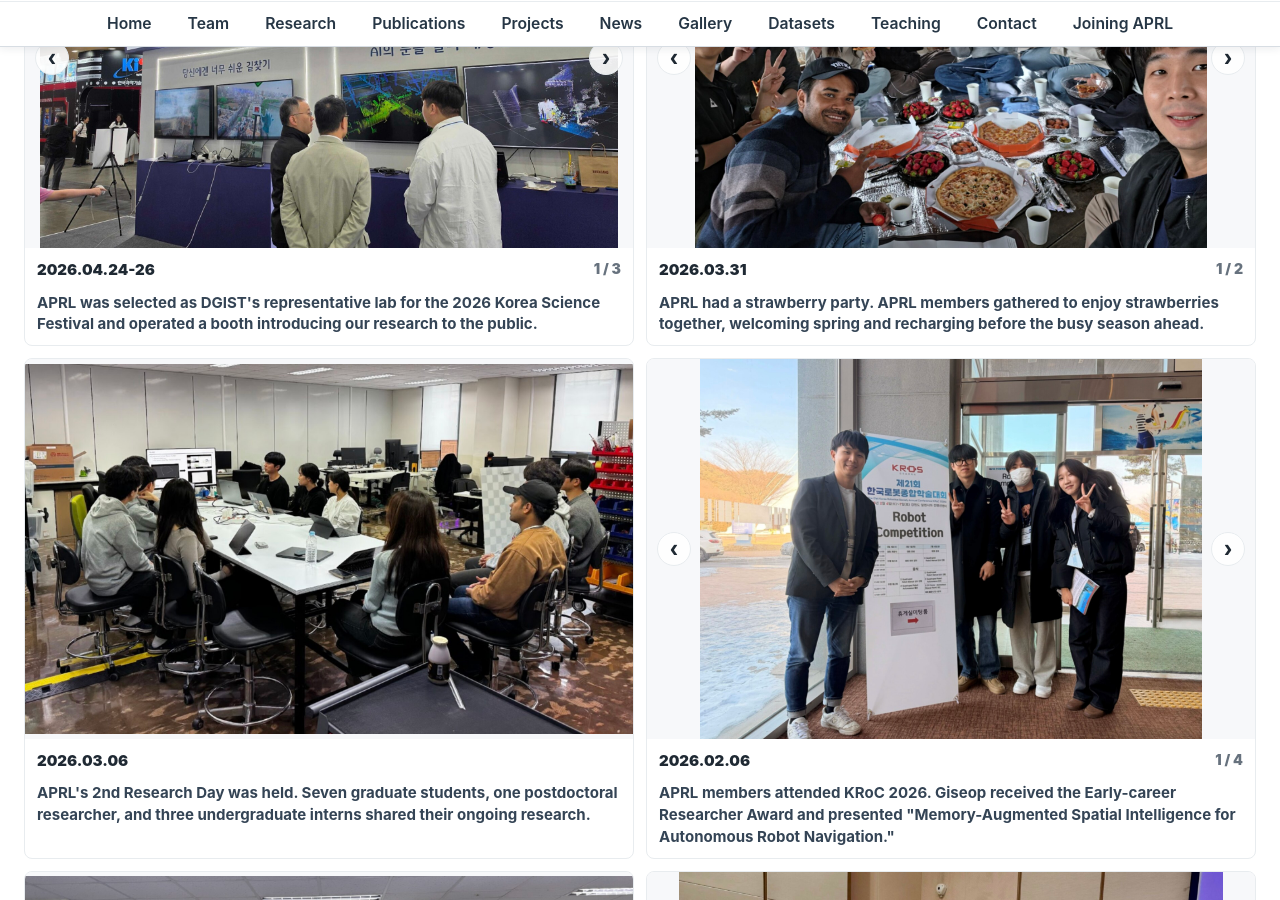
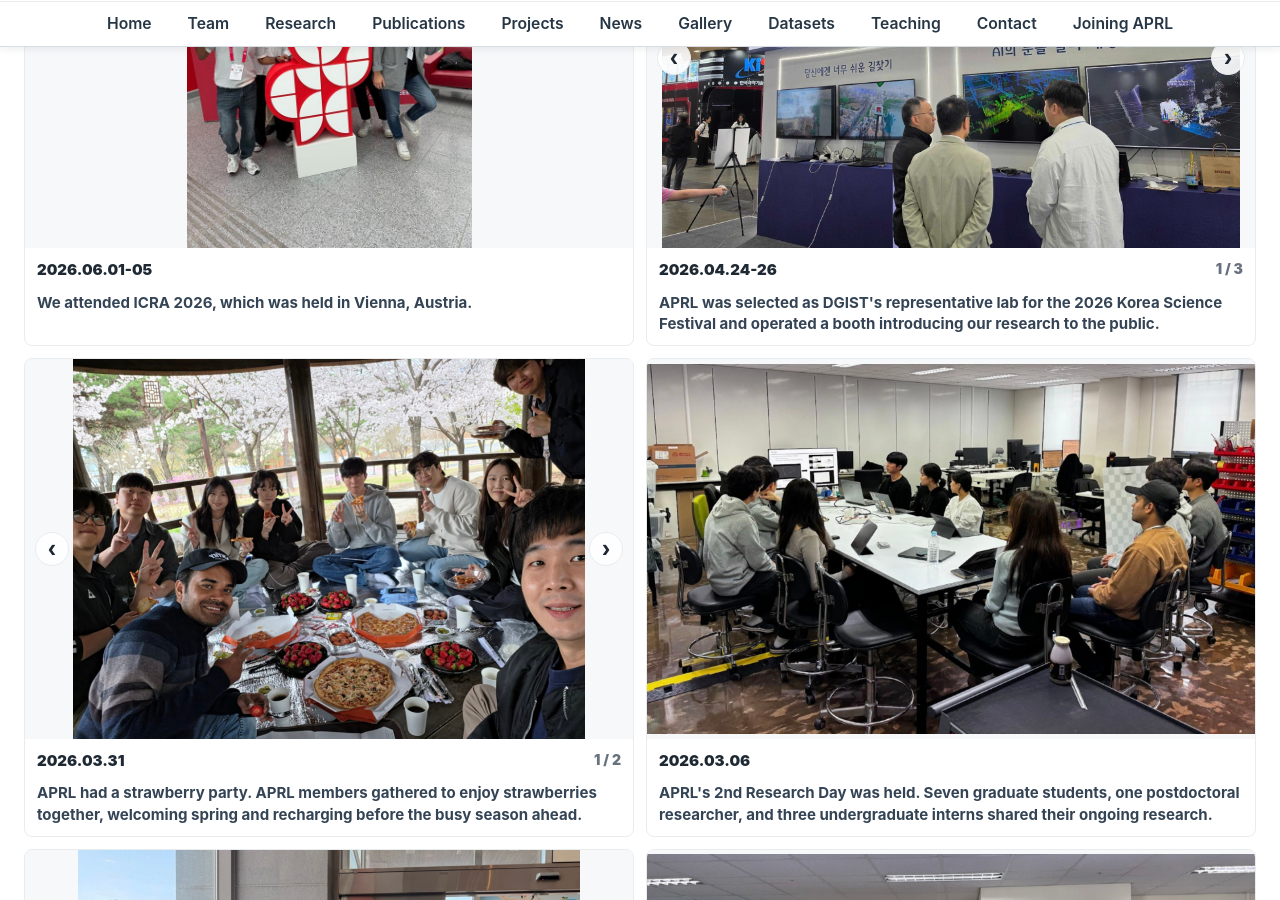
Before and after one commit to team-aprl/team-aprl.github.io, a Jekyll site: the page built from gallery.html, in a window 1280 px wide and 900 px high, scrolled down 473 px. Built offline with Jekyll 4.4.1, drawn with Linux system fonts in a browser that asks for light colours.

Commit message:
Add ICRA 2026 gallery entry

```diff
--- a/gallery.html
+++ b/gallery.html
@@ -17,9 +17,16 @@ extra_scripts:
         </div>
 
         <div class="gallery-grid gallery-feature-grid">
+          <figure>
+            <a href="assets/gallery/gallery-2026-06-01-05.jpg"><img src="assets/gallery/gallery-2026-06-01-05.jpg" alt="APRL gallery photo from 2026.06.01-05" loading="eager" /></a>
+            <figcaption>
+              <span class="gallery-caption-head"><span>2026.06.01-05</span></span>
+              <span class="gallery-caption-text">We attended ICRA 2026, which was held in Vienna, Austria.</span>
+            </figcaption>
+          </figure>
           <figure class="gallery-carousel">
             <div class="gallery-carousel-stage">
-              <a class="gallery-carousel-slide is-active" href="assets/gallery/gallery-2026-04-24-26-1.jpg"><img src="assets/gallery/gallery-2026-04-24-26-1.jpg" alt="APRL gallery photo from 2026.04.24-26" loading="eager" /></a>
+              <a class="gallery-carousel-slide is-active" href="assets/gallery/gallery-2026-04-24-26-1.jpg"><img src="assets/gallery/gallery-2026-04-24-26-1.jpg" alt="APRL gallery photo from 2026.04.24-26" loading="lazy" /></a>
               <a class="gallery-carousel-slide" href="assets/gallery/gallery-2026-04-24-26-2.jpg"><img src="assets/gallery/gallery-2026-04-24-26-2.jpg" alt="APRL gallery photo from 2026.04.24-26" loading="lazy" /></a>
               <a class="gallery-carousel-slide" href="assets/gallery/gallery-2026-04-24-26-3.jpg"><img src="assets/gallery/gallery-2026-04-24-26-3.jpg" alt="APRL gallery photo from 2026.04.24-26" loading="lazy" /></a>
               <button class="gallery-carousel-button gallery-carousel-prev" type="button" aria-label="Previous photo">‹</button>
```
Also changed, not shown: assets/gallery/gallery-2026-06-01-05.jpg (added).
